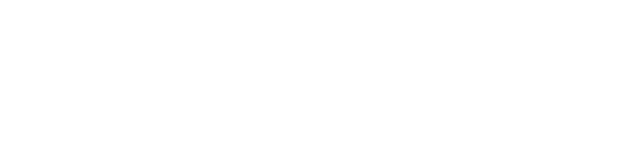
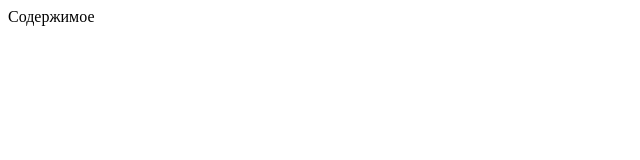
Before and after one commit to Anatoliy-Melentev/making-web.ru, a plain HTML site: page index.html in a window 1280 px wide. Shown: the whole page, without its empty margins (0-640 px from the left). Drawn offline with Linux system fonts and the light colour scheme.

Commit message:
Заливка содержимого

```diff
--- a/index.html
+++ b/index.html
@@ -5,6 +5,6 @@
 	<title>AutoDeployTest</title>
 </head>
 <body>
-
+Содержимое
 </body>
 </html>
```
